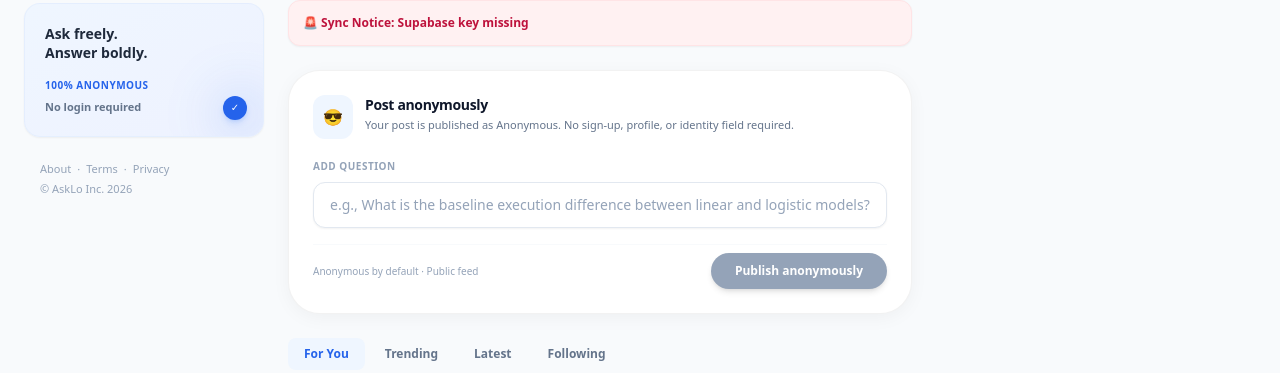
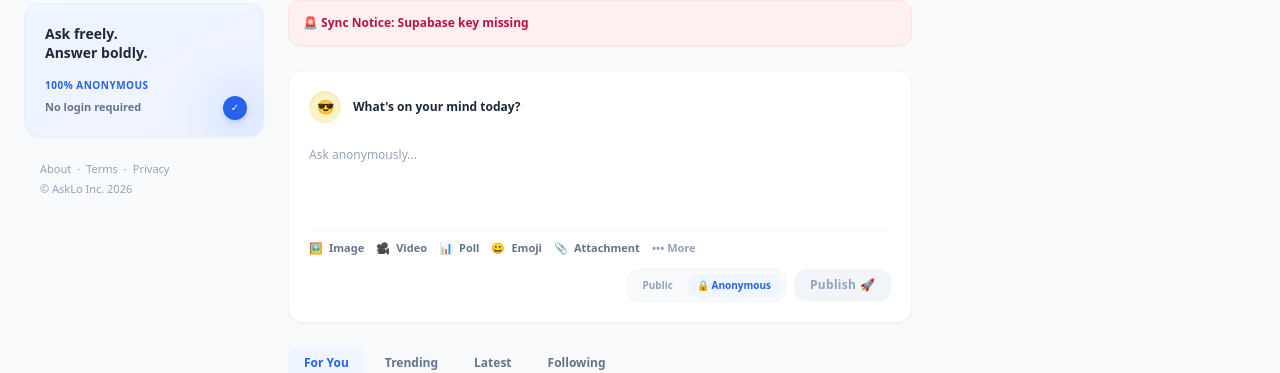
Before and after one commit to askloonline-maker/portfolio-website, a Next.js app: page / in a window 1280 px wide. Shown: the part 556-929 px from the top of the page. Built offline with nearby package versions, Linux system fonts and the light colour scheme; no server answers.

Commit message:
Refactor CreatePost for anonymous post submission
Refactor CreatePost component to handle anonymous posts with a new input field. Removed Supabase integration and adjusted the publish logic accordingly.

```diff
--- a/components/CreatePost.tsx
+++ b/components/CreatePost.tsx
@@ -1,92 +1,79 @@
 "use client";
 import React, { useState } from "react";
-import { createClient } from "@supabase/supabase-js";
-
-const supabase = createClient(
-  process.env.NEXT_PUBLIC_SUPABASE_URL || "",
-  process.env.NEXT_PUBLIC_SUPABASE_ANON_KEY || ""
-);
 
 export default function CreatePost() {
-  const [title, setTitle] = useState("");
-  const [loading, setLoading] = useState(false);
+  const [inputText, setInputText] = useState("");
 
-  const handlePublish = async (e: React.FormEvent) => {
-    e.preventDefault();
-    if (!title.trim()) return alert("Title is required");
-
-    setLoading(true);
-
-    try {
-      const currentDeviceId = localStorage.getItem("asklo_device_id");
-
-      const { error: postError } = await supabase
-        .from("posts")
-        .insert([
-          {
-            title: title,
-            content: "", // No supporting context details anymore
-            type: "QUESTION", // Defaulted to QUESTION
-            device_id: currentDeviceId
-          }
-        ]);
-
-      if (postError) throw new Error(postError.message);
-
-      // Keep Wallet Logic functional
-      if (currentDeviceId) {
-        await supabase.rpc('increment_wallet_balance', { target_device_id: currentDeviceId });
-      }
-
-      alert("Success! Published your question.");
-      setTitle("");
-      window.location.reload();
-    } catch (err: any) {
-      alert(`Submission Failed: ${err.message}`);
-    } finally {
-      setLoading(false);
-    }
+  const handlePublish = () => {
+    if (!inputText.trim()) return;
+    alert("Anonymous Post Submitted Successfully!");
+    setInputText("");
   };
 
   return (
-    <div className="bg-white border border-black/[0.05] rounded-[2rem] p-6 shadow-[0_4px_20px_-2px_rgba(0,0,0,0.05)] space-y-5">
-      <div className="flex items-start gap-3">
-        <div className="bg-blue-50 p-2.5 rounded-xl text-base">😎</div>
-        <div>
-          <h2 className="text-sm font-black text-slate-900 tracking-tight">Post anonymously</h2>
-          <p className="text-[11px] text-slate-500 mt-0.5">Your post is published as Anonymous. No sign-up, profile, or identity field required.</p>
+    <div className="rounded-2xl border border-slate-100 bg-white p-5 shadow-sm space-y-4">
+      {/* Top Profile Status */}
+      <div className="flex items-center gap-3">
+        <div className="w-8 h-8 rounded-full bg-amber-100 flex items-center justify-center text-sm shadow-inner">
+          😎
+        </div>
+        <div className="flex flex-col">
+          <span className="text-xs font-bold text-slate-800">What's on your mind today?</span>
         </div>
       </div>
 
-      {/* Action Form */}
-      <form onSubmit={handlePublish} className="space-y-4">
-        {/* 🎯 "Add question" Label and Single Input Block */}
-        <div className="space-y-2">
-          <label className="text-[10px] font-black uppercase tracking-wider text-slate-400 block">
-            Add question
-          </label>
-          <input
-            type="text"
-            required
-            value={title}
-            onChange={(e) => setTitle(e.target.value)}
-            placeholder="e.g., What is the baseline execution difference between linear and logistic models?"
-            className="w-full bg-white border border-slate-200 rounded-xl px-4 py-3 text-sm focus:outline-none focus:border-blue-600 focus:ring-2 focus:ring-blue-500 focus:ring-offset-2 transition-all text-slate-900 shadow-sm placeholder:text-slate-400"
-          />
+      {/* Textarea */}
+      <textarea
+        value={inputText}
+        onChange={(e) => setInputText(e.target.value)}
+        placeholder="Ask anonymously..."
+        className="w-full min-h-[70px] text-xs font-medium text-slate-600 placeholder-slate-400 focus:outline-none resize-none pt-2"
+      />
+
+      {/* Media & Attachment Controls Row */}
+      <div className="flex flex-wrap items-center justify-between gap-3 pt-2 border-t border-slate-50">
+        <div className="flex items-center gap-3 text-[11px] font-bold text-slate-500">
+          <button className="flex items-center gap-1.5 hover:text-slate-800 transition">
+            <span className="text-slate-400">🖼️</span> Image
+          </button>
+          <button className="flex items-center gap-1.5 hover:text-slate-800 transition">
+            <span className="text-slate-400">🎥</span> Video
+          </button>
+          <button className="flex items-center gap-1.5 hover:text-slate-800 transition">
+            <span className="text-slate-400">📊</span> Poll
+          </button>
+          <button className="flex items-center gap-1.5 hover:text-slate-800 transition">
+            <span className="text-slate-400">😀</span> Emoji
+          </button>
+          <button className="flex items-center gap-1.5 hover:text-slate-800 transition">
+            <span className="text-slate-400">📎</span> Attachment
+          </button>
+          <button className="text-slate-400 hover:text-slate-800 transition">••• More</button>
         </div>
 
-        {/* Action Footer */}
-        <div className="flex items-center justify-between pt-2 border-t border-slate-50">
-          <span className="text-[10px] text-slate-400 font-medium">Anonymous by default · Public feed</span>
+        {/* Visibility Toggle and Submit */}
+        <div className="flex items-center gap-2 ml-auto">
+          <div className="flex items-center bg-slate-50 border border-slate-100 rounded-xl p-1 gap-1">
+            <button className="px-2.5 py-1 text-[10px] font-bold text-slate-400 hover:text-slate-600 rounded-lg">
+              Public
+            </button>
+            <button className="px-2.5 py-1 text-[10px] font-bold bg-blue-50 text-blue-600 rounded-lg shadow-2xs">
+              🔒 Anonymous
+            </button>
+          </div>
           <button
-            type="submit"
-            disabled={loading || !title.trim()}
-            className="bg-[#0046cd] hover:bg-blue-700 text-white text-xs font-black px-6 py-2.5 rounded-full transition shadow-md disabled:bg-slate-400 disabled:cursor-not-allowed"
+            onClick={handlePublish}
+            disabled={!inputText.trim()}
+            className={`px-4 py-2 rounded-xl text-xs font-black tracking-wide flex items-center gap-1.5 transition-all ${
+              inputText.trim()
+                ? "bg-blue-600 text-white shadow-md shadow-blue-500/10 hover:bg-blue-700"
+                : "bg-slate-100 text-slate-400 cursor-not-allowed"
+            }`}
           >
-            {loading ? "Publishing..." : "Publish anonymously"}
+            Publish 🚀
           </button>
         </div>
-      </form>
+      </div>
     </div>
   );
 }
```
